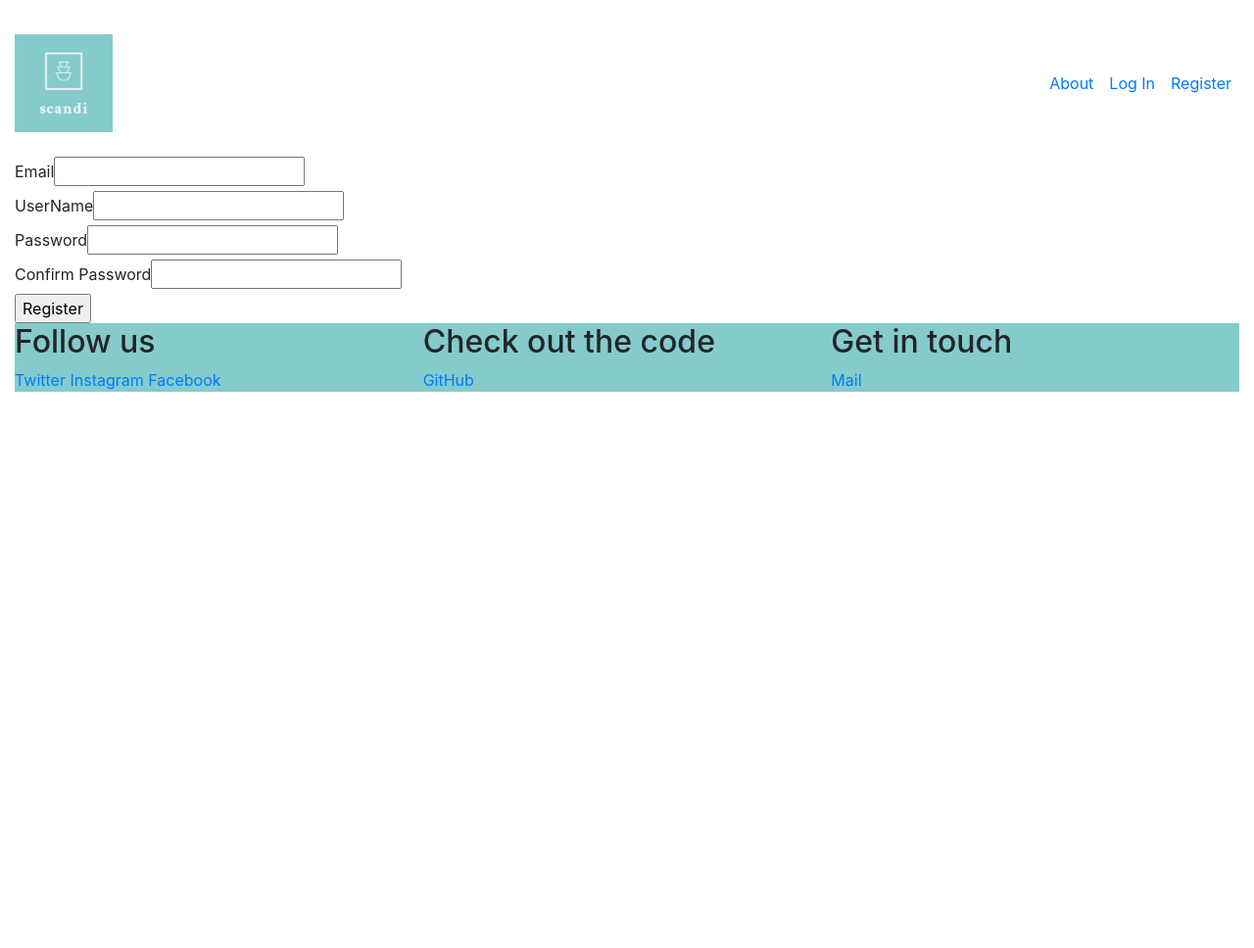
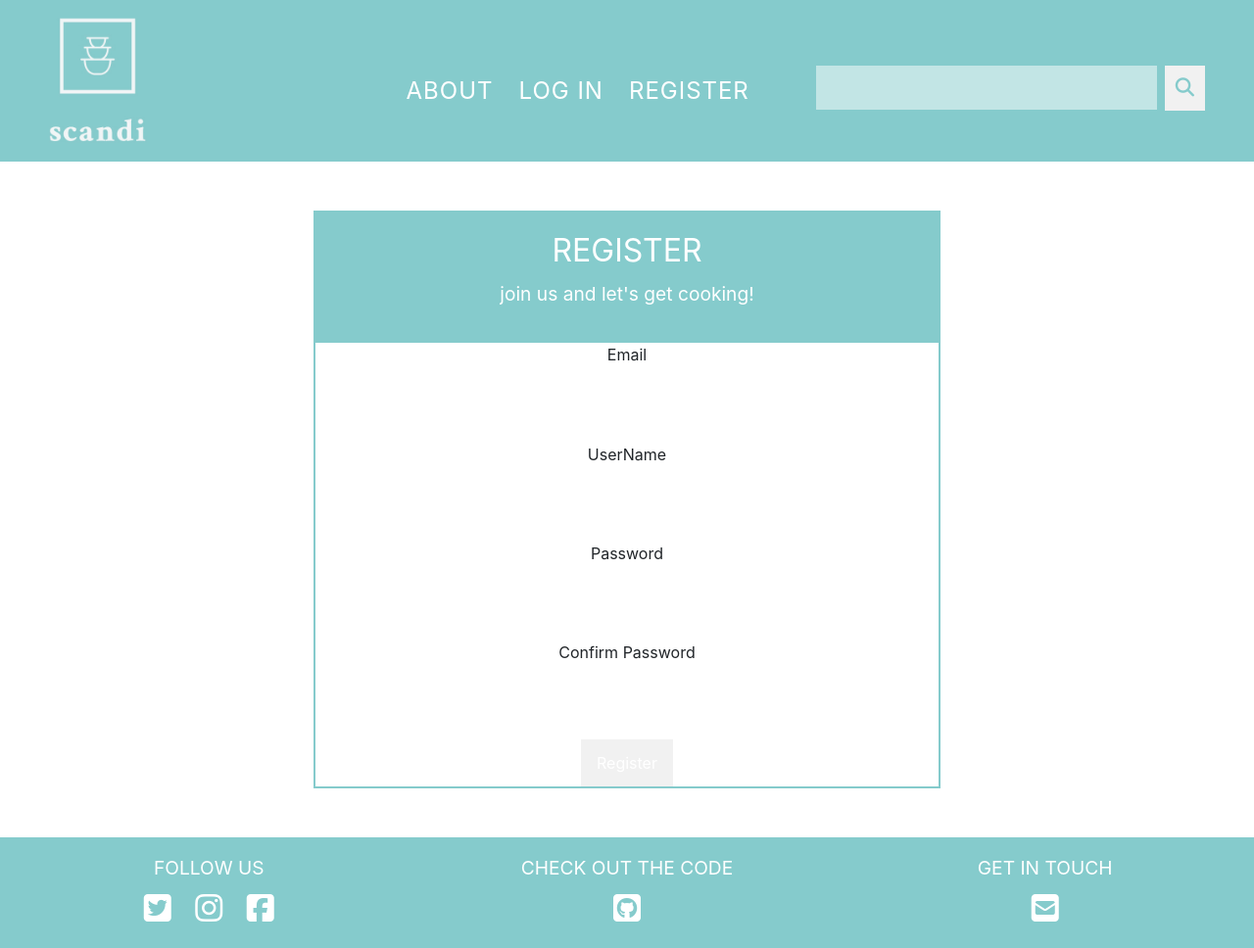
Before and after one commit to EvaBroberg/ScandiFood-recipe-sharing-page-milestone3, a Flask app: page /register in a window 1280 px wide. Shown: the whole page at 98% size. Before the commit the page ends 400 px from the top, so only its background shows below. Run offline with Flask 2, Linux system fonts and the light colour scheme; some libraries are stand-ins or nearby versions.

Commit message:
created style sheets for forms and about page, amended styles on index page

```diff
--- /dev/null
+++ b/scandiKitchen/static/css/about.css
@@ -0,0 +1,42 @@
+.about-kitchen {
+    /* display: flex; */
+    margin: 50px 0 50px 0;
+}
+
+.row {
+    max-width: 1500px;
+    padding: 0;
+    margin: 0;
+}
+
+.about-description {
+    text-align: justify;
+    padding: 0;
+}
+
+.about-description h1 {
+    text-transform: uppercase;
+    color: #85cbcc;
+    text-align: center;
+    font-weight: 400;
+    margin-bottom: 30px;
+}
+
+.about-description p {
+    font-size: 1.2rem;
+}
+
+.about-image {
+    padding: 0;
+}
+
+.about-image img {
+    max-width: 100%;
+}
+
+button.navbar-toggler {
+    border: none;
+    margin: 50px;
+    font-size: 1.5rem;
+    color: #fff;
+}
--- /dev/null
+++ b/scandiKitchen/static/css/forms.css
@@ -0,0 +1,27 @@
+.form-container {
+
+}
+
+.register-form {
+    width: 50%;
+    border: 2px solid #85cbcc;
+    margin: 50px 0 50px 0;
+}
+
+.register-form-text {
+    background-color: #85cbcc;
+    padding: 20px 0 20px 0;
+}
+
+.register-form-text h2 {
+    color: #fff;
+    font-weight: 400;
+    text-transform: uppercase;
+    margin-bottom: 10px;
+}
+
+.register-form-text p{
+    font-size: 1.2rem;
+    color: #fff;
+    text-transform: lowercase;
+}
--- a/scandiKitchen/static/css/main.css
+++ b/scandiKitchen/static/css/main.css
@@ -1,6 +1,18 @@
 body {
   margin: 0;
   padding: 0;
+}
+
+* {
+  border-radius: 0!important;
+}
+
+.fas {
+  color: #85cbcc;
+}
+
+.fab {
+  color: #fff;
 }
 
 .index-img img {
@@ -8,6 +20,7 @@ body {
 }
 
 .container-fluid {
+  padding: 0;
   max-width: 1500px;
 }
 
@@ -19,7 +32,8 @@ body {
 .navbar {
   padding: 0;
   z-index: 9;
-    padding-bottom: 20px;
+  padding-bottom: 10px;
+  background-color: #85cbcc;
 }
 
 .navbar-nav {
@@ -34,19 +48,33 @@ body {
   color: #85cbcc;
 }
 
-  a.nav-link {
-    font-size: 1.3rem;
+.nav-link {
+  font-size: 1.5rem;
+  text-transform: uppercase;
+  letter-spacing: 1px;
+  font-weight: 400;
+  margin-right: 10px;
 }
 
-  .search-nav {
-    display: inline;
-    display: flex;
+.nav-link a {
+  color: #fff;
+}
+
+.search-form {
+  margin: 0 50px 0 50px;
+}
+
+.form-control {
+  font-size: 1.3rem;
+  background-color: rgba(255, 255, 255, .5);
+  border: 1px solid rgba(255, 255, 255, .5);
 }
 
 .navbar-brand img{
+  margin-left: 50px;
   max-width: 100px;
   height: auto;
-    margin-top: 30px;
+  margin-top: 10px;
 }
 
 .navbar-nav .logout {
@@ -143,4 +171,19 @@ body {
 
 .footer-content {
   background-color: #85cbcc;
+  text-align: center;
+  padding: 20px 0 20px 0;
 }
+
+.footer-column h2 {
+  font-size: 1.2rem;
+  color: #fff;
+  text-transform: uppercase;
+  font-weight: 400;
+}
+
+.icon {
+  color: #fff;
+  font-size: 2rem;
+  margin: 5px 10px 5px 10px;
+}
--- a/scandiKitchen/templates/base.html
+++ b/scandiKitchen/templates/base.html
@@ -7,6 +7,8 @@
     <meta http-equiv="X-UA-Compatible" content="ie=edge">
     <link rel="stylesheet" href="{{ url_for('static', filename='css/slider.css') }}">
     <link rel="stylesheet" href="{{ url_for('static', filename='css/main.css') }}">
+    <link rel="stylesheet" href="{{ url_for('static', filename='css/about.css') }}">
+    <link rel="stylesheet" href="{{ url_for('static', filename='css/forms.css') }}">
     <title>Scandi Kitchen</title>
 </head>
 <body>
@@ -45,6 +47,12 @@
                                 <a href="{{url_for('users.register')}}">Register</a>
                             </li>
                             {% endif %}
+                            <li>
+                                <form class="search-form form-inline">
+                                    <input class="form-control mr-sm-2" type="search" aria-label="Search">
+                                    <button class="btn btn-outline-success my-2 my-sm-0" type="submit"><i class="fas fa-search" style="font-size: 1.2rem;"></i></button>
+                                  </form>
+                            </li>
                         </ul>
                     </div>
                 </nav>
@@ -62,24 +70,25 @@
         <div class="container-fluid">
             <div class="footer-content">
                 <div class="row no-gutters">
-                    <div class="col-4">
+                    <div class="footer-column col-4">
                         <h2>Follow us</h2>
-                        <a href="#">Twitter</a>
-                        <a href="#">Instagram</a>
-                        <a cl href="#">Facebook</a>
+                        <a href="#"><i class="icon fab fa-twitter-square"></i></a>
+                        <a href="#"><i class="icon fab fa-instagram"></i></a>
+                        <a cl href="#"><i class="icon fab fa-facebook-square"></i></a>
                     </div>
-                    <div class="col-4">
+                    <div class="footer-column col-4">
                         <h2>Check out the code</h2>
-                        <a href="#">GitHub</a>
+                        <a href="#"><i class="icon fab fa-github-square"></i></a>
                     </div>
-                    <div class="col-4">
+                    <div class="footer-column col-4">
                         <h2>Get in touch</h2>
-                        <a href="#">Mail</a>
+                        <a href="#"><i class="icon fas fa-envelope-square"></i></a>
                     </div>
                 </div>
             </div>
         </div>
     </footer>
+    <script src="https://kit.fontawesome.com/d7c13503ab.js" crossorigin="anonymous"></script>
     <script type="text/javascript" src="{{ url_for('static', filename='js/slider.js') }}"></script>
     <script src="https://code.jquery.com/jquery-3.4.1.slim.min.js" integrity="sha384-J6qa4849blE2+poT4WnyKhv5vZF5SrPo0iEjwBvKU7imGFAV0wwj1yYfoRSJoZ+n" crossorigin="anonymous"></script>
     <script src="https://cdn.jsdelivr.net/npm/popper.js@1.16.0/dist/umd/popper.min.js" integrity="sha384-Q6E9RHvbIyZFJoft+2mJbHaEWldlvI9IOYy5n3zV9zzTtmI3UksdQRVvoxMfooAo" crossorigin="anonymous"></script>
--- a/scandiKitchen/templates/register.html
+++ b/scandiKitchen/templates/register.html
@@ -1,13 +1,22 @@
 {% extends 'base.html' %}
 
 {% block content %}
-    <form method='POST'>
-        {{form.hidden_tag()}}
-        {{form.email.label}}{{form.email}}</br>
-        {{form.username.label}}{{form.username}}</br>
-        {{form.password.label}}{{form.password}}</br>
-        {{form.confirm_password.label}}{{form.confirm_password}}</br>
-        {{form.submit}}
-    </form>
+
+<div class="container-fluid" align="center">
+
+<form class="register-form text-center" method='POST'>
+    <div class="register-form-text">
+        <h2>Register</h2>
+        <p>Join us and let's get cooking!</p>
+    </div>
+    {{form.hidden_tag()}}
+    {{form.email.label}}{{form.email(class="form-control")}}</br>
+    {{form.username.label}}{{form.username(class="form-control")}}</br>
+    {{form.password.label}}{{form.password(class="form-control")}}</br>
+    {{form.confirm_password.label}}{{form.confirm_password(class="form-control")}}</br>
+    {{form.submit(class="btn btn-primary")}}
+</form>
+
+</div>
 
 {% endblock %}
```
Also changed, not shown: scandiKitchen/templates/info.html (+10 -3 lines), scandiKitchen/data.sqlite, scandiKitchen/static/img/logo.jpg. Lines whose indentation alone changed are shown as unchanged.
